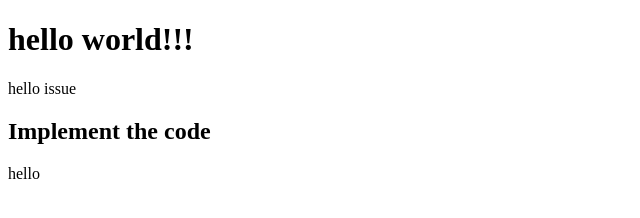
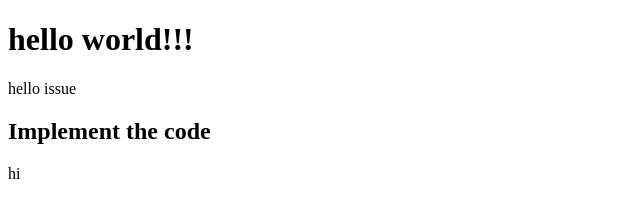
Before and after one commit to rathahello/practice_github, a plain HTML site: page index.html in a window 1280 px wide. Shown: the full height of the page, 0-640 px from the left. Drawn offline with Linux system fonts and the light colour scheme.

Commit message:
#1 add hi

```diff
--- a/index.html
+++ b/index.html
@@ -10,6 +10,6 @@
     <h1>hello world!!!</h1>
     <p>hello issue</p>
     <h2>Implement the code</h2>
-    <p>hello</p>
+    <p>hi</p>
 </body>
 </html>
```
